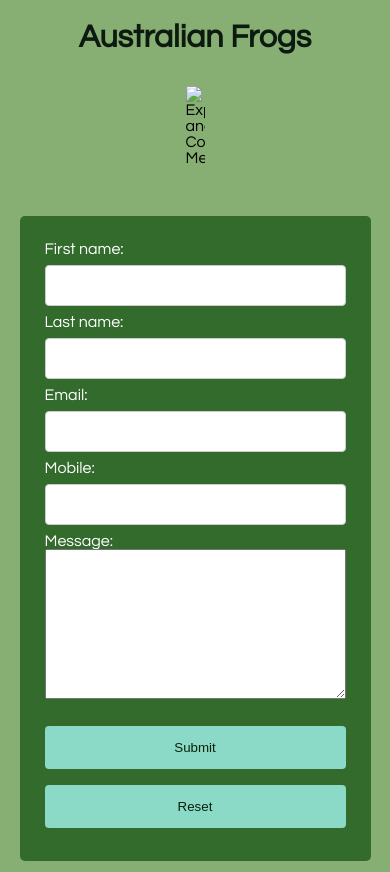
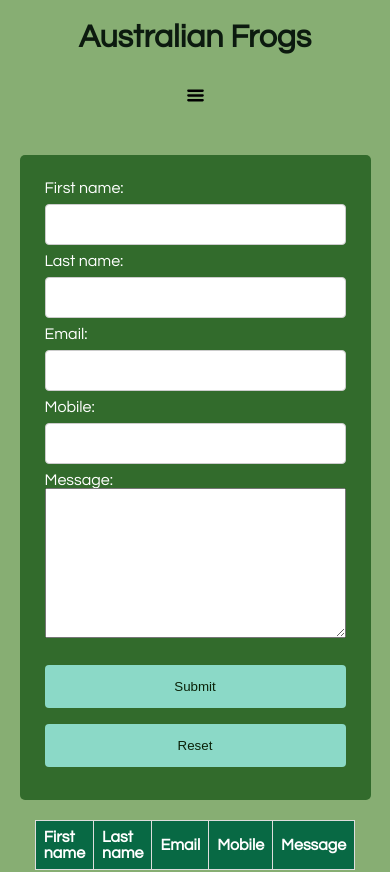
Before and after one commit to lalda3/FrogSite, a plain HTML site: page contact.html in a window 390 px wide. Shown: the top 872 px of the page. Drawn offline with Linux system fonts and the light colour scheme.

Commit message:
Update contact.html

```diff
--- a/contact.html
+++ b/contact.html
@@ -20,7 +20,7 @@
 			<h1>Australian Frogs</h1>
 
 			<label for="hamburger_checkbox" >
-				<img class="hamburger_image" src="images/hamburger_icon.svg" alt="Expand and Collapse Menu" />
+				<img class="hamburger_image" src="hamburger_icon.svg" alt="Expand and Collapse Menu" />
 			</label>
 
 
```
